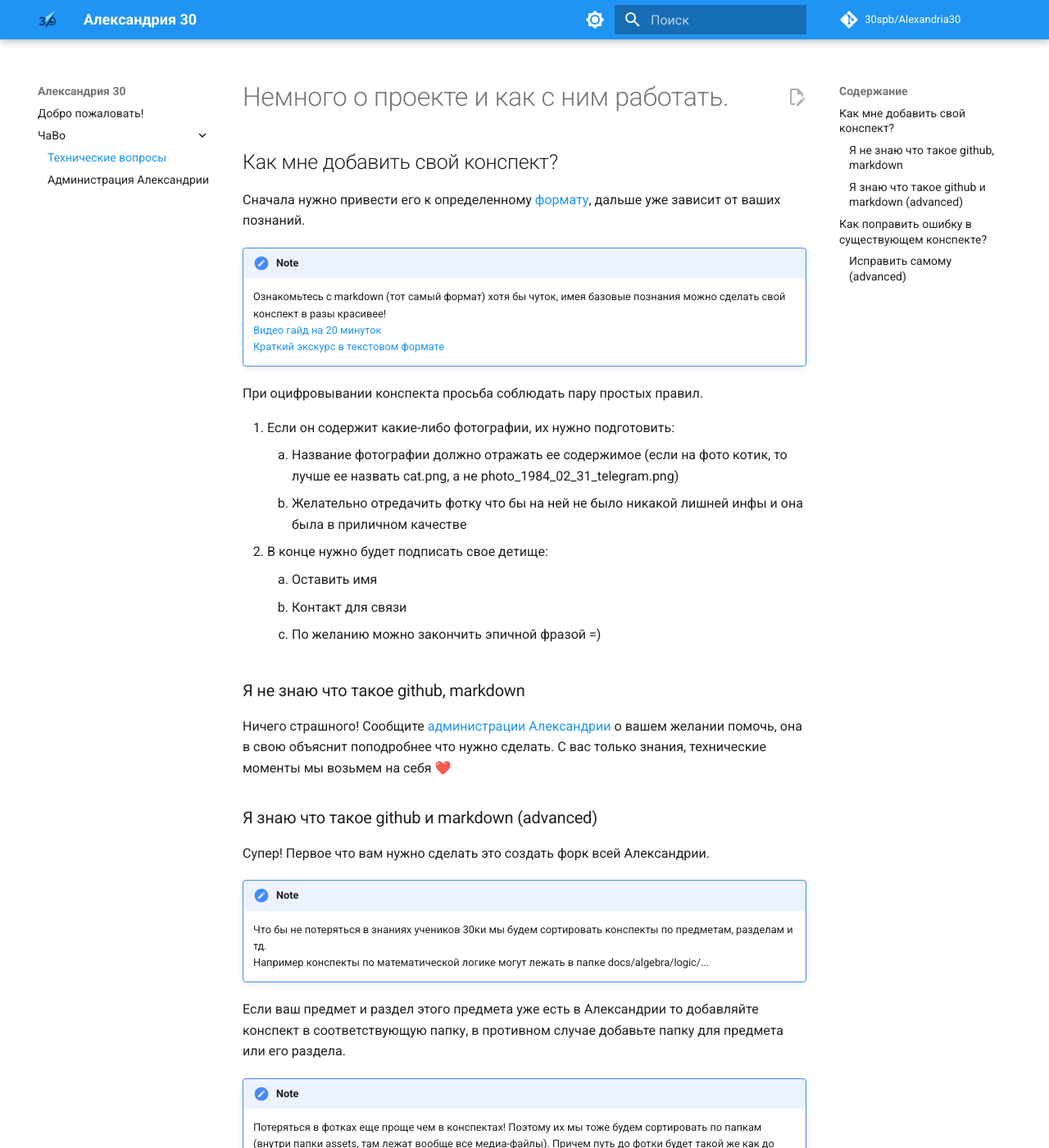
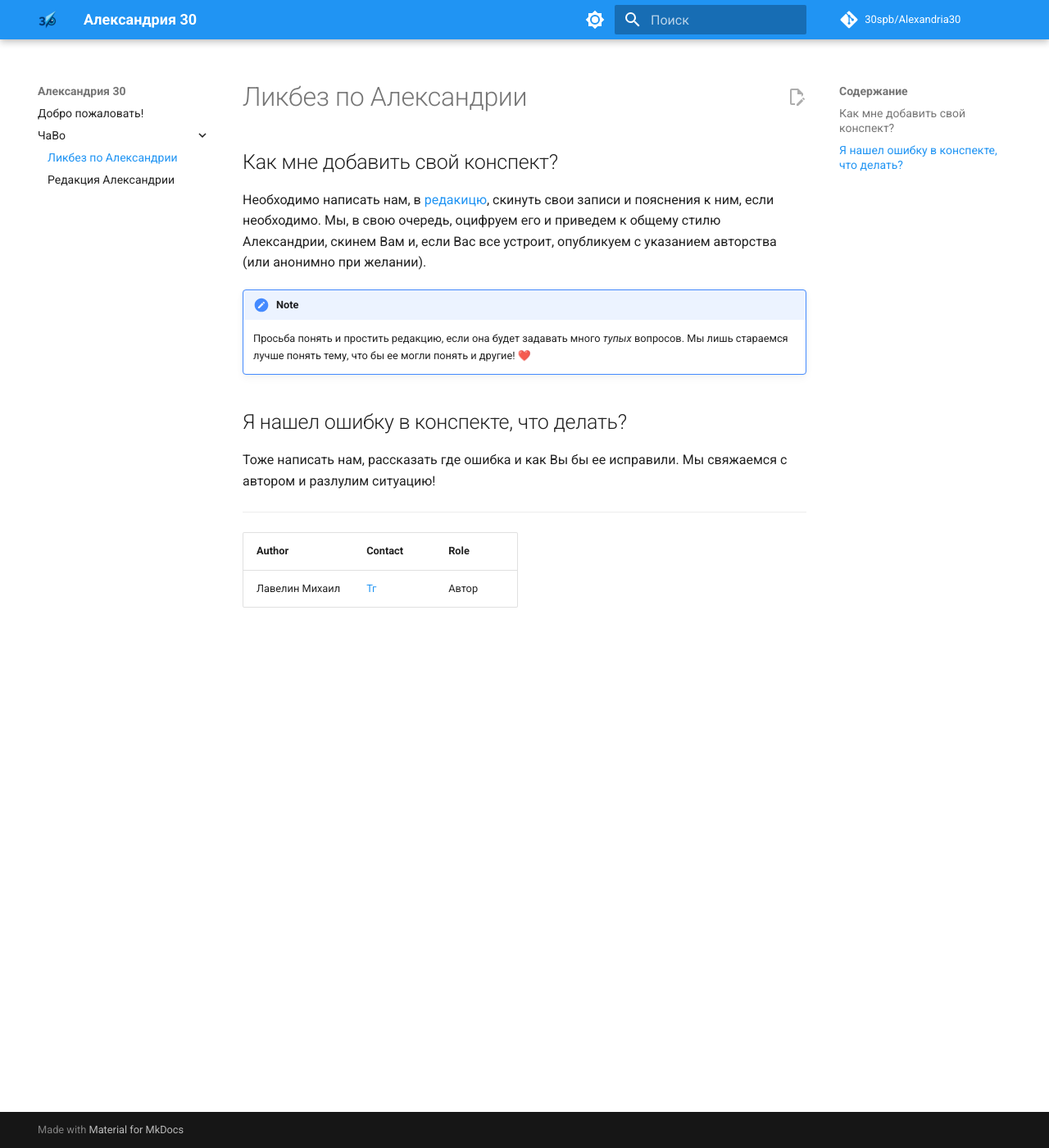
Before and after one commit to 30spb/Alexandria30, an MkDocs documentation site: the page built from docs/faq/index.md, in a window 1280 px wide and 1400 px high. Shown: the whole window at 82% size. Built offline with MkDocs 1.6.1 and Material for MkDocs 9.7.7, drawn with Linux system fonts in a browser that asks for light colours; comment, search, counter and statistics services are not loaded; some of the changed text lies outside the part shown.

Commit message:
Смена идеологии и почти всех гайдов)

````diff
--- a/docs/faq/index.md
+++ b/docs/faq/index.md
@@ -1,84 +1,17 @@
-# Немного о проекте и как с ним работать.
+# Ликбез по Александрии
 
 ## Как мне добавить свой конспект?
 
-Сначала нужно привести его к определенному [формату](https://ru.wikipedia.org/wiki/Markdown), дальше уже зависит от ваших познаний.
+Необходимо написать нам, в [редакицю](admins.md), скинуть свои записи и пояснения к ним, если необходимо. Мы, в свою очередь, оцифруем его и приведем к общему стилю Александрии, скинем Вам и, если Вас все устроит, опубликуем с указанием авторства (или анонимно при желании).
 
 !!! note
-    Ознакомьтесь с markdown (тот самый формат) хотя бы чуток, имея базовые познания можно сделать свой конспект в разы красивее! <br>
-    [Видео гайд на 20 минуток](https://www.youtube.com/watch?v=jPKi2Addbxw) <br>
-    [Краткий экскурс в текстовом формате](https://doka.guide/tools/markdown/)
+    Просьба понять и простить редакцию, если она будет задавать много *тупых* вопросов. Мы лишь стараемся лучше понять тему, что бы ее могли понять и другие! ❤️
 
-При оцифровывании конспекта просьба соблюдать пару простых правил.
+## Я нашел ошибку в конспекте, что делать?
 
-1. Если он содержит какие-либо фотографии, их нужно подготовить: <br>
-    1. Название фотографии должно отражать ее содержимое (если на фото котик, то лучше ее назвать cat.png, а не photo_1984_02_31_telegram.png) <br>
-    2. Желательно отредачить фотку что бы на ней не было никакой лишней инфы и она была в приличном качестве <br>
-2. В конце нужно будет подписать свое детище: <br>
-    1. Оставить имя <br>
-    2. Контакт для связи <br>
-    3. По желанию можно закончить эпичной фразой =) <br>
+Тоже написать нам, рассказать где ошибка и как Вы бы ее исправили. Мы свяжаемся с автором и разлулим ситуацию!
 
-### Я не знаю что такое github, markdown
-
-Ничего страшного! Сообщите [администрации Александрии](./admins.md) о вашем желании помочь, она в свою объяснит поподробнее что нужно сделать. С вас только знания, технические моменты мы возьмем на себя ❤️
-
-### Я знаю что такое github и markdown (advanced)
-
-Супер! Первое что вам нужно сделать это создать форк всей Александрии.
-
-!!! note
-    Что бы не потеряться в знаниях учеников 30ки мы будем сортировать конспекты по предметам, разделам и тд. <br>
-    Например конспекты по математической логике могут лежать в папке docs/algebra/logic/...
-
-Если ваш предмет и раздел этого предмета уже есть в Александрии то добавляйте конспект в соответствующую папку, в противном случае добавьте папку для предмета или его раздела.
-
-!!! note
-    Потеряться в фотках еще проще чем в конспектах! Поэтому их мы тоже будем сортировать по папкам (внутри папки assets, там лежат вообще все медиа-файлы). Причем путь до фотки будет такой же как до конспекта <br>
-    Например фотография квантора для конспекта по мат. логике из примера выше будет лежать по пути docs/assets/algebra/logic/quantifier.png
-
-Если ваш конспект содержит фотографии, то добавьте их в папку docs/assets. [Гайд как добавить фотку](https://www.mkdocs.org/user-guide/writing-your-docs/#linking-to-images-and-media) (у них используется папка img вместо нашей assets).
-
-Затем нужно подправить конфиг (mkdocs.yml) всего проекта и прописать там ваш конспект.
-
-Нас интересует секция nav.
-```yaml
-nav:
-  - Добро пожаловать!: index.md
-  - О проекте: about/index.md
-```
-
-!!! note
-    Когда мы работаем в конфиге, то все пути прописаны относительно папки docs (как если бы она являлась корнем), поэтому мы пишем не `docs/about/index.md`, а  `about/index.md`
-
-Например, если мы хотим добавить конспект по мат. логике то делать это нужно следующим образом
-```yaml
-nav:
-  - Добро пожаловать!: index.md
-  - О проекте: about/index.md
-  - Алгебра:
-    - Логика:
-      - Кванторы: algebra/logic/quantifier.md
-```
-
-!!! note
-    Пожалуйста, пишите, что конкретно вы поменяли или добавили при пулл-реквесте. Так будет намного проще проверить изменения и поскорее принять их в работу!
-
-Осталось только создать пулл-реквест и ждать пока администрация Александрии примет ее!
-
-## Как поправить ошибку в существующем конспекте?
-
-<a name="Написать админам"></a>
-Можно написать [администрации](./admins.md) об ошибке, она свяжется с автором и уладит проблему. Так-же можно написать автору, может это и вовсе не ошибка.
-
-### Исправить самому (advanced)
-
-Вверху конспекта можно найти такую вот кнопочку
-
-![Кнопочка](../assets/faq/edit_button.png)
-
-После нажатия вас перенесет на github Александрии и откроет файл с исходным кодом того конспекта. Опять же делаем форк Александрии, убираем ошибку, делаем пулл-реквест и пишем что конкретно поменяли. Процесс работы с github'ом подробнее написан [тут](#я-знаю-что-такое-github-и-markdown--advanced).
-
-| Author         | Contact                       |
-|----------------|-------------------------------|
-| Лавелин Михаил | [Tg](https://t.me/mikhaillav) |
+---
+| Author         | Contact                       | Role  |
+|----------------|-------------------------------|-------|
+| Лавелин Михаил | [Тг](https://t.me/mikhaillav) | Автор |
````
Also changed, not shown: docs/faq/admins.md (+14 -4 lines), docs/index.md (+4 -4 lines), docs/assets/faq/edit_button.png (deleted), docs/faq/.pages.
